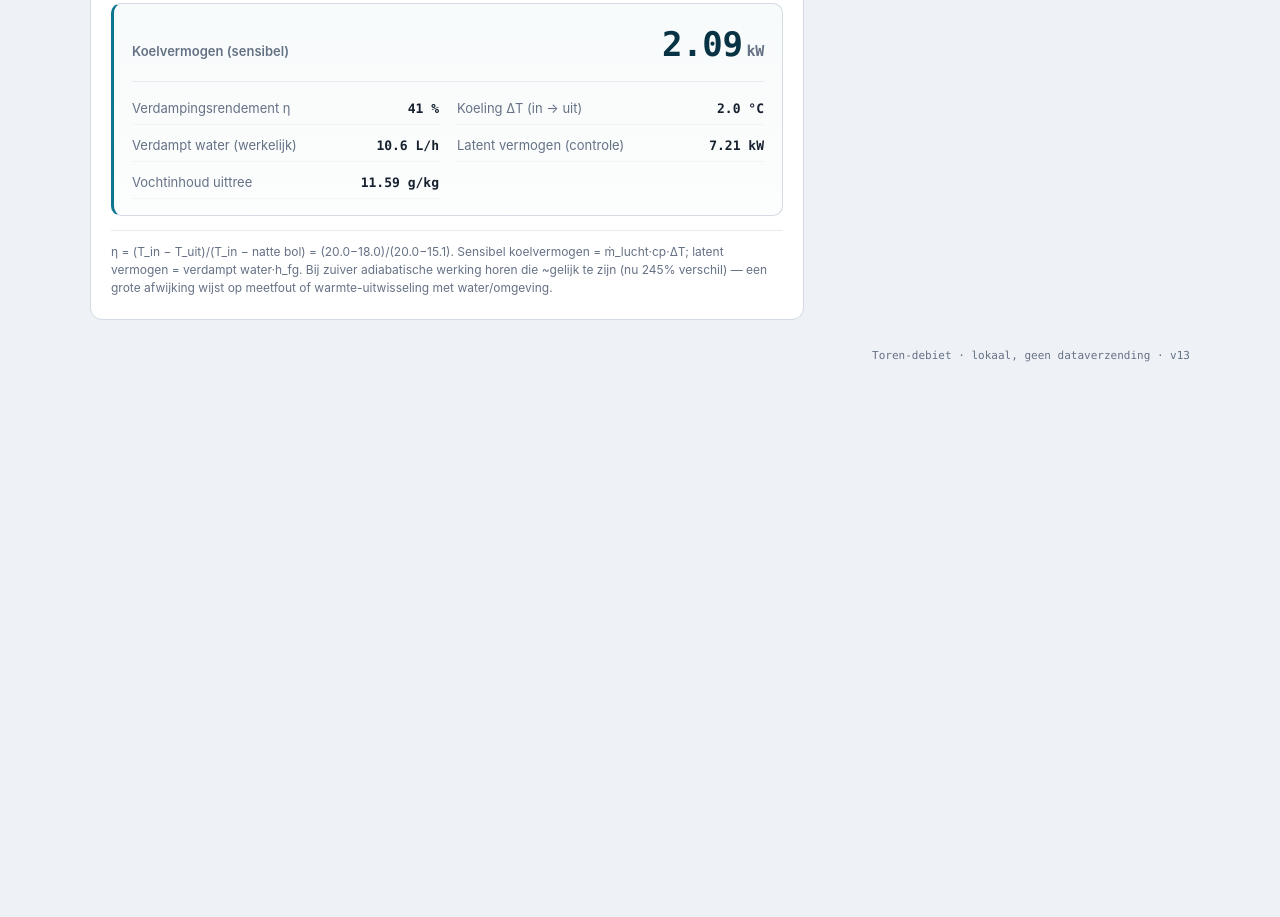
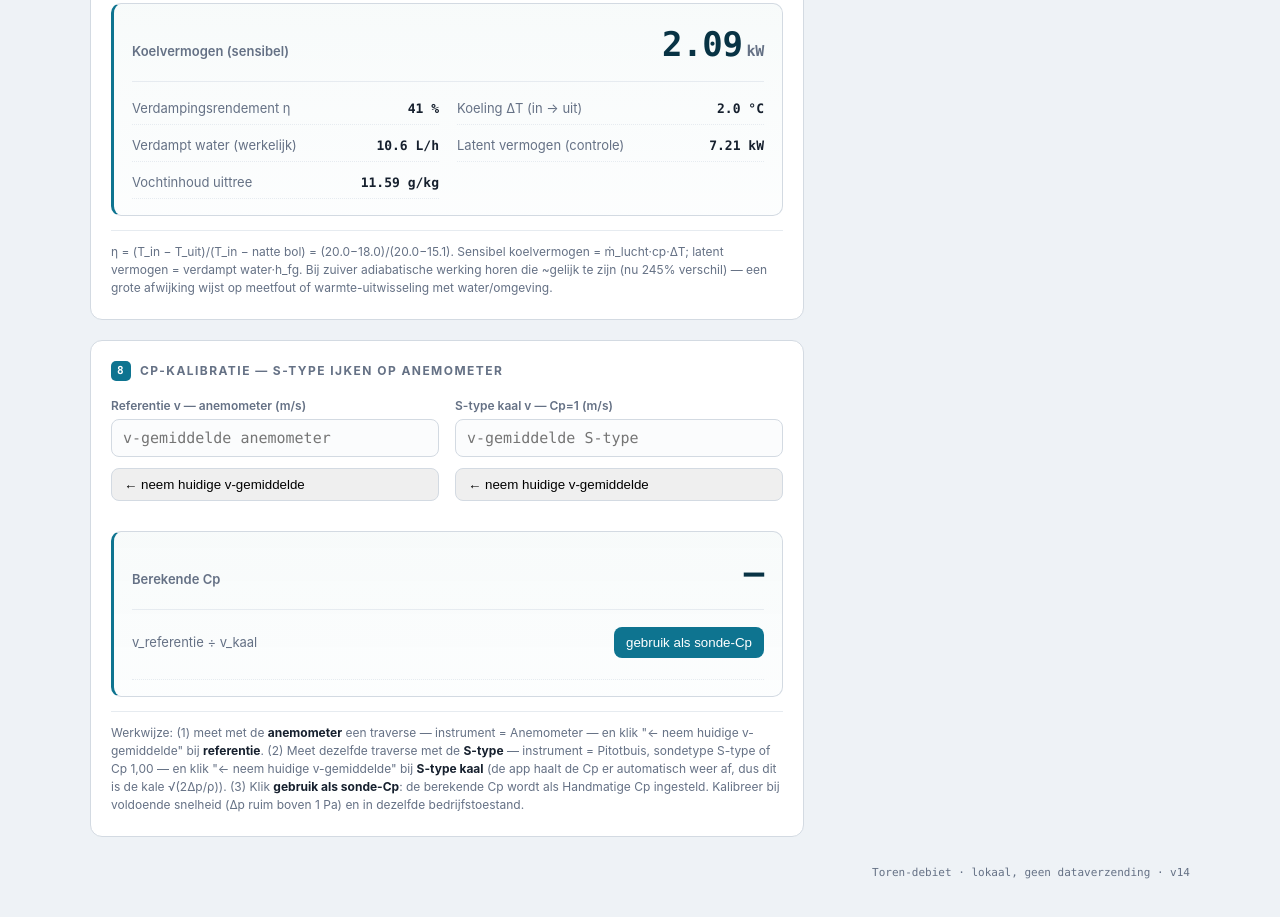
Before and after one commit to peekbv-rgb/luchtmeting, a website: page index.html in a window 1280 px wide. Shown: the part 2680-3597 px from the top of the page. Before the commit the page ends 3107 px from the top, so only its background shows below. Drawn offline with Linux system fonts and the light colour scheme.

Commit message:
Update footer version and add Cp-kalibratie section

```diff
--- a/index.html
+++ b/index.html
@@ -341,6 +341,24 @@
         </div>
         <div class="note" id="prNote"></div>
       </div>
+
+      <div class="card">
+        <h2><span class="idx">8</span> Cp-kalibratie — S-type ijken op anemometer</h2>
+        <div class="grid2">
+          <div class="field"><label for="calRef">Referentie v — anemometer (m/s)</label>
+            <input id="calRef" type="text" inputmode="decimal" placeholder="v-gemiddelde anemometer">
+            <button class="seg" style="margin-top:6px;padding:8px 12px;border-radius:8px;cursor:pointer" onclick="grabCal('ref')">← neem huidige v-gemiddelde</button></div>
+          <div class="field"><label for="calRaw">S-type kaal v — Cp=1 (m/s)</label>
+            <input id="calRaw" type="text" inputmode="decimal" placeholder="v-gemiddelde S-type">
+            <button class="seg" style="margin-top:6px;padding:8px 12px;border-radius:8px;cursor:pointer" onclick="grabCal('raw')">← neem huidige v-gemiddelde</button></div>
+        </div>
+        <div class="result" style="margin-top:14px">
+          <div class="big"><span class="label">Berekende Cp</span><span class="num"><span id="calCp">–</span></span></div>
+          <div class="kv" style="grid-column:1/-1"><span class="k">v_referentie ÷ v_kaal</span>
+            <span class="v"><button class="seg" style="padding:8px 12px;border-radius:8px;cursor:pointer;background:var(--accent);color:#fff;border:none" onclick="applyCp()">gebruik als sonde-Cp</button></span></div>
+        </div>
+        <div class="note">Werkwijze: (1) meet met de <b>anemometer</b> een traverse — instrument = Anemometer — en klik "← neem huidige v-gemiddelde" bij <b>referentie</b>. (2) Meet dezelfde traverse met de <b>S-type</b> — instrument = Pitotbuis, sondetype S-type of Cp 1,00 — en klik "← neem huidige v-gemiddelde" bij <b>S-type kaal</b> (de app haalt de Cp er automatisch weer af, dus dit is de kale √(2Δp/ρ)). (3) Klik <b>gebruik als sonde-Cp</b>: de berekende Cp wordt als Handmatige Cp ingesteld. Kalibreer bij voldoende snelheid (Δp ruim boven 1 Pa) en in dezelfde bedrijfstoestand.</div>
+      </div>
     </div>
 
     <aside>
@@ -362,7 +380,7 @@
       </div>
     </aside>
   </div>
-  <footer>Toren-debiet · lokaal, geen dataverzending · v13</footer>
+  <footer>Toren-debiet · lokaal, geen dataverzending · v14</footer>
 </div>
 
 <script>
@@ -375,6 +393,7 @@ let lastKcalc=null;
 let condMode="manual";
 let teToken=null, teTimer=null;
 let teLastTs=null, teAgeTimer=null;
+let lastVgem=0, lastRawV=0, lastCalCp=null;
 
 function eSat(Tc){ return 611.2*Math.exp(17.62*Tc/(243.12+Tc)); }
 function dewPoint(Tc,rv){ const g=Math.log(Math.max(rv,0.01)/100)+17.62*Tc/(243.12+Tc); return 243.12*g/(17.62-g); }
@@ -507,7 +526,7 @@ function drawHeatmap(pts,R,vmin,vmax,rFlow,rPeak){
 const STORE="torenDebiet_v3";
 function save(){ try{
   const o={mode,rings:$("rings").value};
-  ["dRing","dVenturi","dOnder","meetLoc","temp","rv","baro","dp","k","dpUnit","inst","probeType","cp","acc","accUnit","kacc","teUrl","teUser","teDevice","teKeyT","teKeyH","teInterval","tOut","rvOut"].forEach(id=>o[id]=$(id).value);
+  ["dRing","dVenturi","dOnder","meetLoc","temp","rv","baro","dp","k","dpUnit","inst","probeType","cp","acc","accUnit","kacc","teUrl","teUser","teDevice","teKeyT","teKeyH","teInterval","tOut","rvOut","calRef","calRaw"].forEach(id=>o[id]=$(id).value);
   o.condMode=condMode; o.teAuto=$("teAuto").checked; o.teRemember=$("teRemember").checked; o.teProxy=$("teProxy").checked;
   if($("teRemember").checked) o.tePass=$("tePass").value;
   const tv={}; document.querySelectorAll(".tp").forEach(i=>{ if(i.value) tv[i.id]=i.value; });
@@ -515,7 +534,7 @@ function save(){ try{
 }catch(e){} }
 function load(){ try{
   const o=JSON.parse(localStorage.getItem(STORE)||"{}");
-  ["dRing","dVenturi","dOnder","meetLoc","temp","rv","baro","dp","k","rings","dpUnit","inst","probeType","cp","acc","accUnit","kacc","teUrl","teUser","teDevice","teKeyT","teKeyH","teInterval","tOut","rvOut"].forEach(id=>{ if(o[id]!==undefined&&o[id]!==""&&$(id)) $(id).value=o[id]; });
+  ["dRing","dVenturi","dOnder","meetLoc","temp","rv","baro","dp","k","rings","dpUnit","inst","probeType","cp","acc","accUnit","kacc","teUrl","teUser","teDevice","teKeyT","teKeyH","teInterval","tOut","rvOut","calRef","calRaw"].forEach(id=>{ if(o[id]!==undefined&&o[id]!==""&&$(id)) $(id).value=o[id]; });
   if(o.condMode) condMode=o.condMode;
   $("teAuto").checked=!!o.teAuto; $("teRemember").checked=!!o.teRemember; $("teProxy").checked=!!o.teProxy;
   if(o.tePass) $("tePass").value=o.tePass;
@@ -525,6 +544,14 @@ function load(){ try{
 }catch(e){ buildGrid(); } }
 
 function takeK(){ if(lastKcalc!==null){ $("kacc").value=lastKcalc.toFixed(3); compute(); } }
+function grabCal(which){
+  if(which==="ref") $("calRef").value=lastVgem.toFixed(3);
+  else $("calRaw").value=lastRawV.toFixed(3);
+  compute();
+}
+function applyCp(){
+  if(lastCalCp>0){ $("probeType").value="manual"; updateProbe(); $("cp").value=lastCalCp.toFixed(3); compute(); }
+}
 
 /* ---- ThingsEye live (ThingsBoard REST) ---- */
 function teBase(){ return $("teUrl").value.trim().replace(/\/+$/,""); }
@@ -696,6 +723,7 @@ function compute(){
   }
 
   const Ameet=A[loc], Q=vGem*Ameet;
+  lastVgem=vGem; lastRawV=(cp>0?vMeet/cp:vMeet);
   const vSec={ring:Q/A.ring,venturi:Q/A.venturi,onder:Q/A.onder};
 
   $("qh").textContent=Q>0?(Q*3600).toFixed(0):"–";
@@ -752,6 +780,11 @@ function compute(){
     ["prPsens","prEff","prDT","prEvap","prPlat","prWout"].forEach(id=>$(id).textContent="–");
     $("prNote").textContent="Vul de uittree-condities (T en RV onderin) in en zorg voor een geldig debiet Q.";
   }
+
+  // ---- Cp-kalibratie ----
+  const calRef=num($("calRef").value), calRaw=num($("calRaw").value);
+  lastCalCp=(calRef!==null&&calRaw!==null&&calRaw>0)?calRef/calRaw:null;
+  $("calCp").textContent=lastCalCp!==null?lastCalCp.toFixed(3):"–";
 
   // ---- Accutrol-bol kalibratie & correctie ----
   const accRaw=num($("acc").value)||0;
@@ -819,7 +852,7 @@ $("inst").addEventListener("change",()=>{ setUnitLabels(); compute(); });
 $("dpUnit").addEventListener("change",()=>{ setUnitLabels(); compute(); });
 $("probeType").addEventListener("change",()=>{ updateProbe(); compute(); });
 $("cp").addEventListener("input",compute);
-["temp","rv","baro","dp","k","acc","kacc","tOut","rvOut"].forEach(id=>$(id).addEventListener("input",compute));
+["temp","rv","baro","dp","k","acc","kacc","tOut","rvOut","calRef","calRaw"].forEach(id=>$(id).addEventListener("input",compute));
 $("accUnit").addEventListener("change",compute);
 ["teAuto","teInterval"].forEach(id=>$(id).addEventListener("change",teAutoSetup));
 ["teUrl","teUser","teDevice","teKeyT","teKeyH","teRemember"].forEach(id=>$(id).addEventListener("change",save));
```
